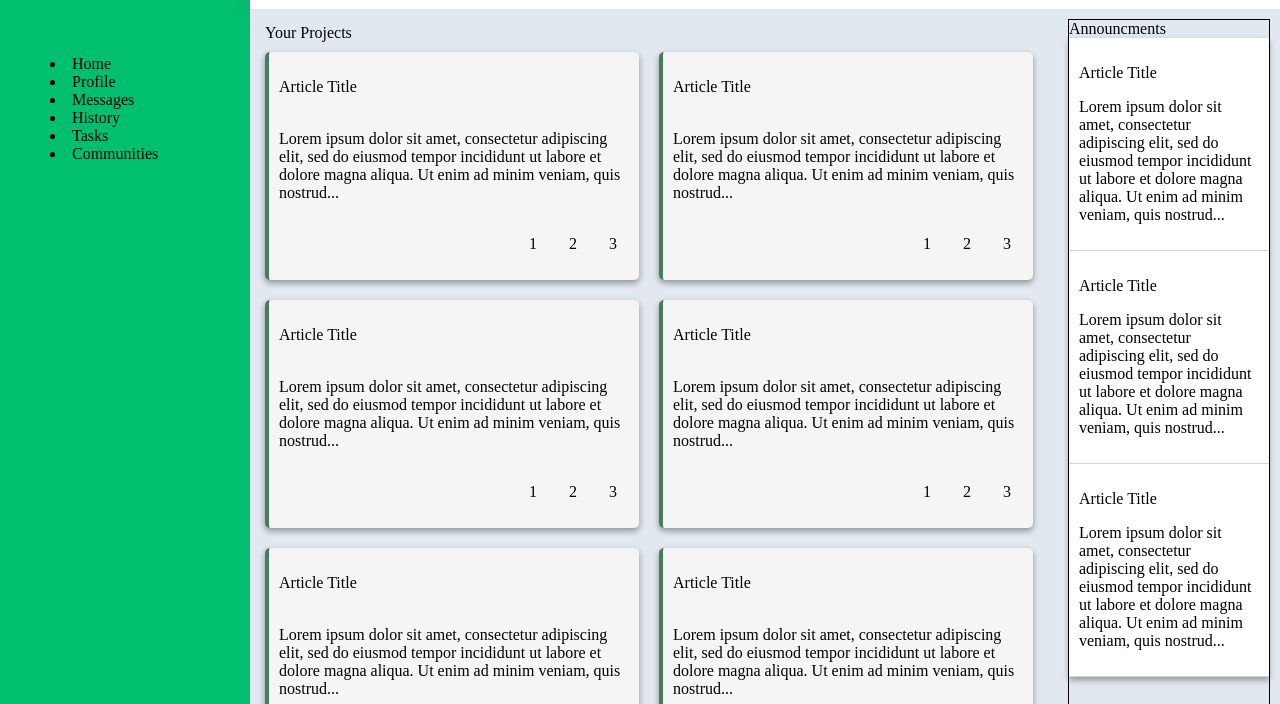
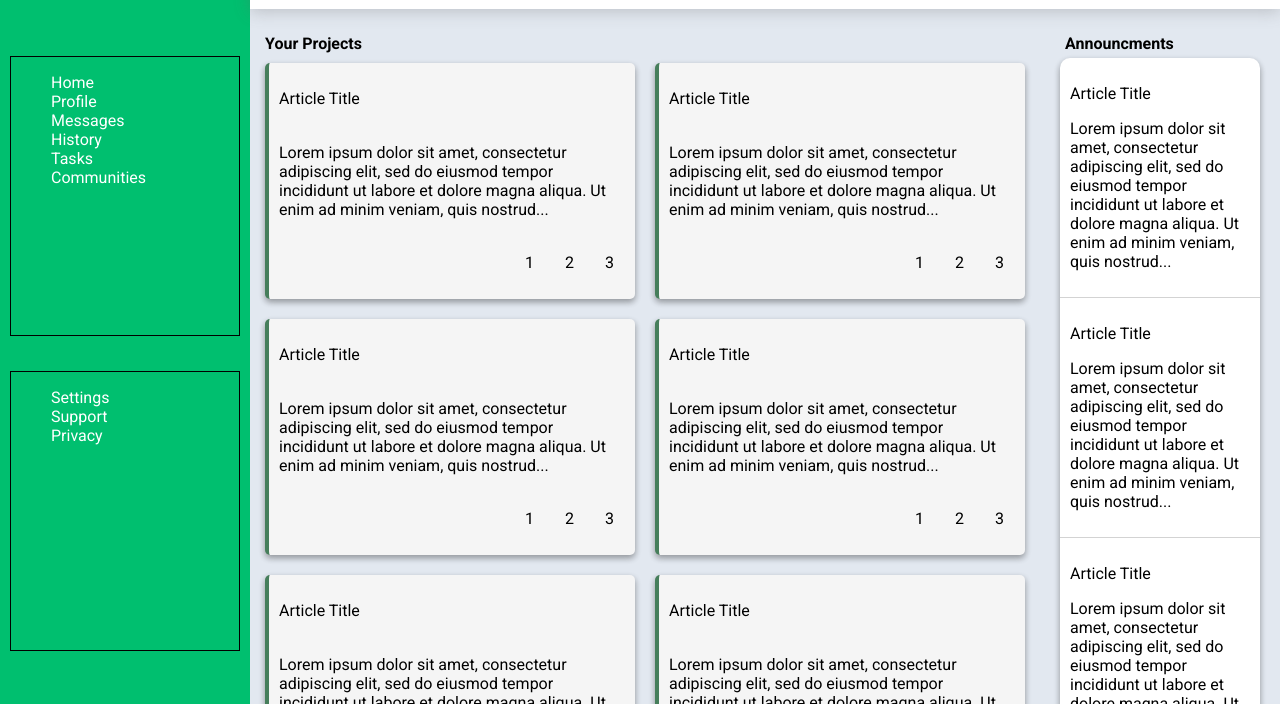
Before and after one commit to imustbreakyou/dashboard, a plain HTML site: page index.html in a window 1280 px wide. Shown: the part 116-820 px from the top of the page. Drawn offline with Linux system fonts and the light colour scheme.

Commit message:
implemented font as well as border radius and drop shadow for cards. Noticed implemention error of main content grid

```diff
--- a/index.html
+++ b/index.html
@@ -6,6 +6,7 @@
     <meta name="viewport" content="width=device-width, initial-scale=1.0">
     <title>Dashboard</title>
     <link rel="stylesheet" href="style.css">
+    <link href='http://fonts.googleapis.com/css?family=Roboto:400,100,100italic,300,300italic,400italic,500,500italic,700,700italic,900italic,900' rel='stylesheet' type='text/css'>
   </head>
 <body>
     <div class="container">
@@ -31,7 +32,6 @@
                   <li>Settings</li>
                   <li>Support</li>
                   <li>Privacy</li>
-
                 </menu>
               </div>
             </div>
--- a/style.css
+++ b/style.css
@@ -1,8 +1,17 @@
 body {
     margin: 0px;
     padding: 0px;
+    background: #E2E8F0;
+
+    font-family: 'Roboto';
+
+
 }
 
+li {
+  list-style-type: none;
+  color: white;
+}
 
 .container {
     display: grid;
@@ -25,9 +34,7 @@ body {
     margin-right: 30px;
 }
 
-.projects > * {
-    border: 1px solid black:
-}
+
 
 
 .projects .card {
@@ -42,10 +49,12 @@ body {
 
 }
 
-.projects-container .container-header {
+.container-header {
     padding: 5px;
     border: none;
     box-shadow: none;
+    font-weight: 700;
+
 }
 
 .header {
@@ -55,6 +64,7 @@ body {
     padding: 10px;
     align-items: center;
     box-shadow: 0px 3px 15px rgba(100, 100, 100, 0.29);
+    background: white;
 
 
 
@@ -132,14 +142,13 @@ body {
 
 .menus {
     display: grid;
-   /* border: 1px solid black;*/
-    grid-template-rows: 1fr 1fr;
-    gap: 30px;
+    grid-template-rows: repeat(auto-fit, minmax(100px, 300px));
+    gap: 15px;
 }
 
 .menus > div {
-   /* border: 1px solid black;*/
-    margin: 10px;
+   border: 1px solid black;
+   margin: 10px;
 }
 
 
@@ -162,17 +171,18 @@ body {
 
 .main {
     padding: 10px;
-    background: #E2E8F0;
     display: grid;
     grid-template-columns: 4fr 1fr;
+    margin-top: 10px;
+    margin-right: 10px;
 
 }
 
 .notifications {
     display: grid;
     grid-template-rows: minmax(150px, 2fr) minmax(150px, 2fr);
-    border: 1px solid black;
     gap: 30px;
+
 
 
 
@@ -181,6 +191,8 @@ body {
 
 
 .content {
+    border-radius: 10px;
+    background: white;
     box-shadow: rgba(0, 0, 0, 0.16) 0px 3px 6px, rgba(0, 0, 0, 0.23) 0px 3px 6px;
 }
 
@@ -199,7 +211,8 @@ body {
 }
 
 .content .card {
-    background: #FFFFFF;
+
     border-bottom: 1px solid lightgray;
     padding: 10px;
+
 }
```
